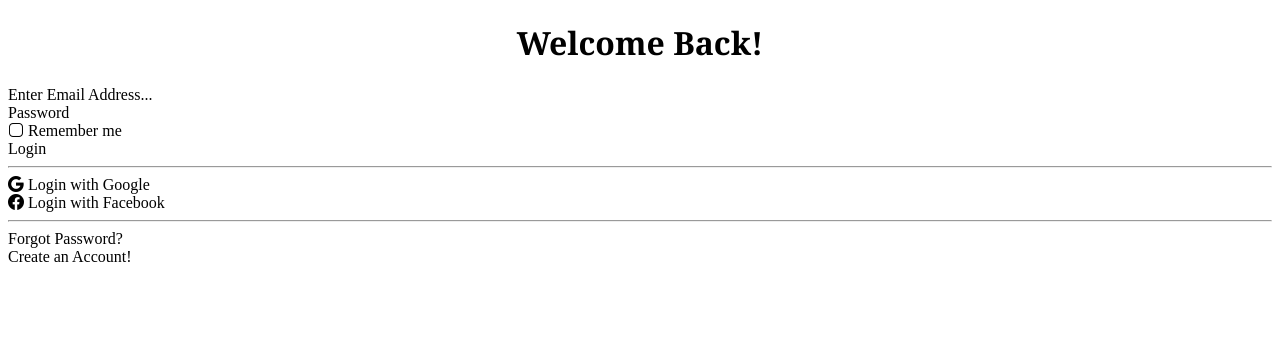
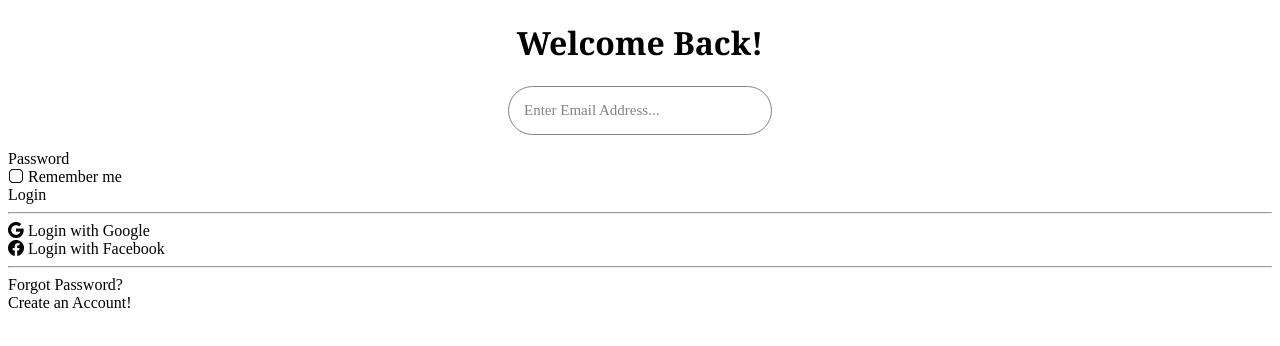
Before and after one commit to 24amaris/tema4R, a plain HTML site: page index.html in a window 1280 px wide. Drawn offline with nearby package versions, Linux system fonts and the light colour scheme.

Commit message:
am modificat elemente ale casutei unde pui emailul

```diff
--- a/style.css
+++ b/style.css
@@ -3,3 +3,13 @@
     font-style: normal;
     text-align: center;
 }
+.email {
+    font-size: 15px;
+    padding: 15px;
+    border-radius: 50px;
+    border-style: solid;
+    border-width: 1px;
+    border-color: rgb(133, 130, 130);
+    margin: 15px 500px 15px 500px;
+    color: rgb(133, 130, 130);
+}
```
